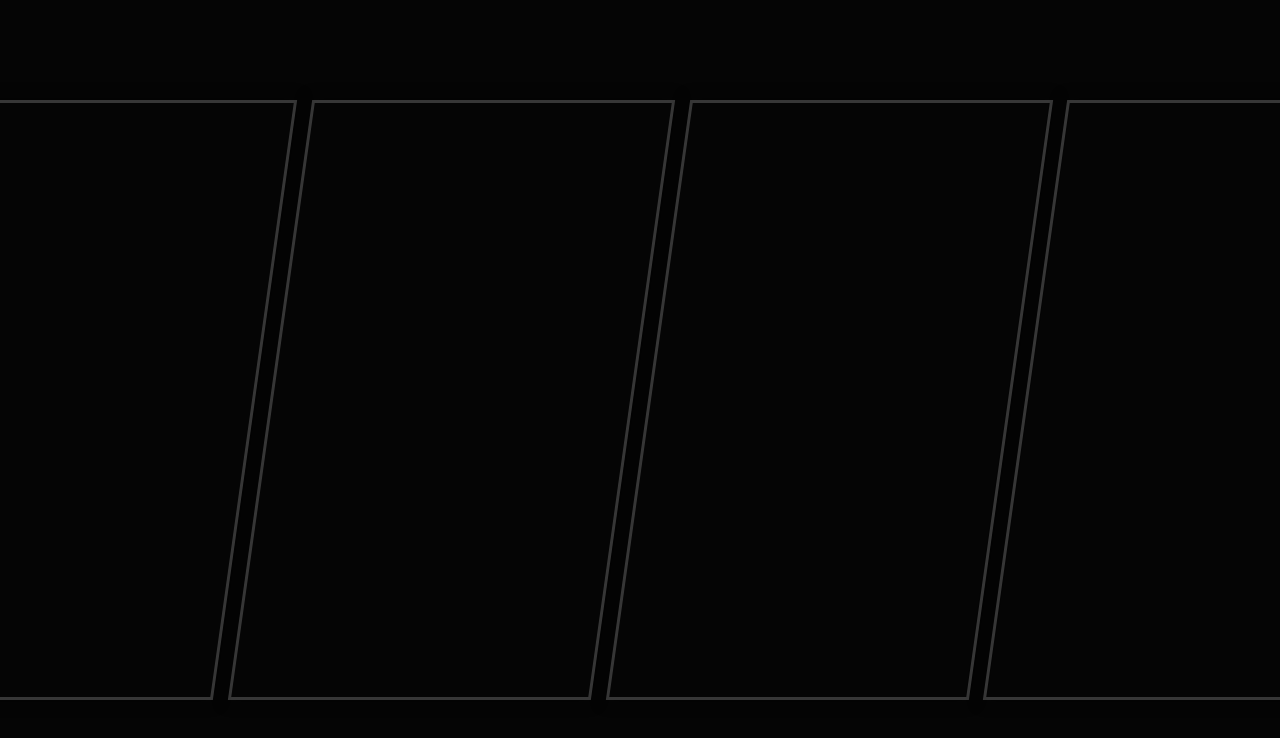
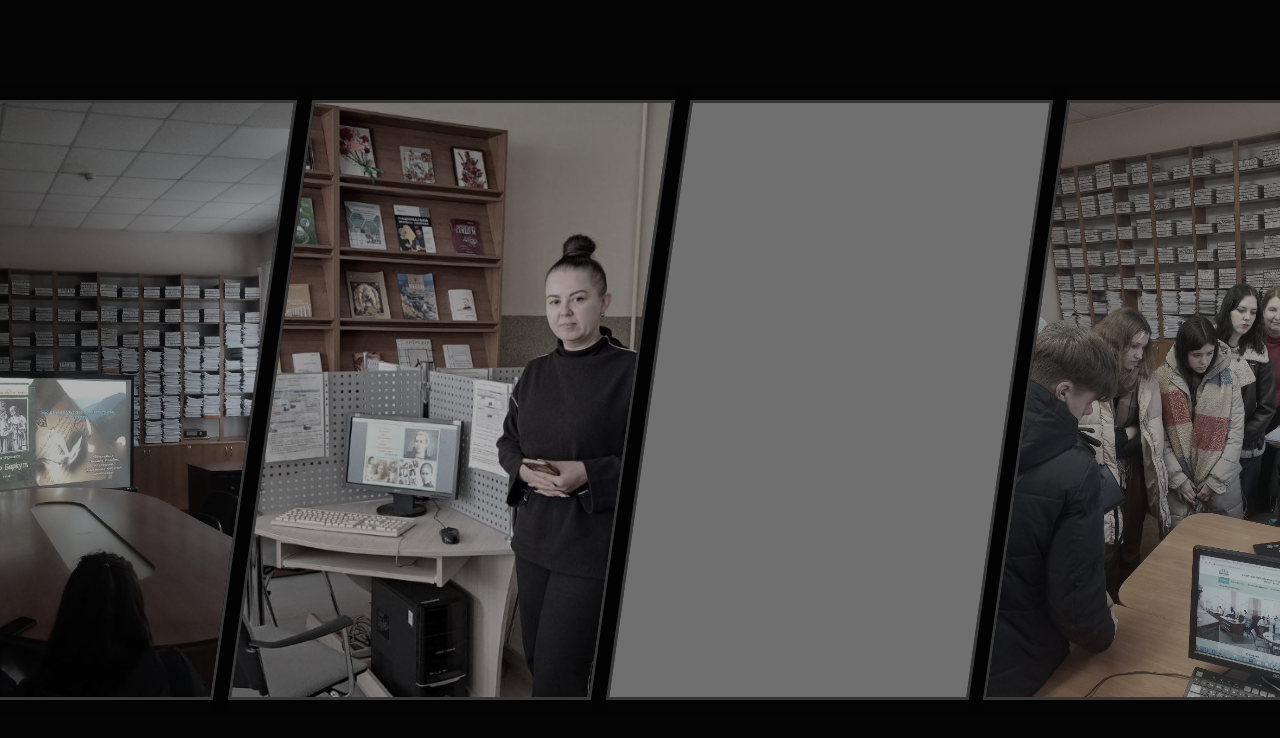
Before and after one commit to DmitriyDMC/figna, a plain HTML site: page index.html in a window 1280 px wide. Drawn offline with nearby package versions, Linux system fonts and the light colour scheme; the site is published under a folder, as on GitHub Pages, so addresses that start at the root find nothing.

Commit message:
Add files via upload

```diff
--- a/index.html
+++ b/index.html
@@ -3,7 +3,7 @@
 <head>
     <meta charset="UTF-8">
     <meta name="viewport" content="width=device-width, initial-scale=1.0">
-    <title>Нахилений Слайдер у стилі Star Wars</title>
+    <title>ага</title>
     <script src="https://cdn.tailwindcss.com"></script>
     <style>
         body {
@@ -116,25 +116,25 @@
         <div class="slider-wrapper">
             <!-- Панель 1 -->
             <div class="panel">
-                <div class="panel-inner" style="background-image: url('/07.11.2025\(5\).jpg');"></div>
+                <div class="panel-inner" style="background-image: url('07.11.2025\(5\).jpg');"></div>
                 <div class="panel-content"></div>
             </div>
 
             <!-- Панель 2 -->
             <div class="panel">
-                <div class="panel-inner" style="background-image: url('/25.02.2026\(3\).jpg');"></div>
+                <div class="panel-inner" style="background-image: url('25.02.2026\(3\).jpg');"></div>
                 <div class="panel-content"></div>
             </div>
 
             <!-- Панель 3 -->
             <div class="panel">
-                <div class="panel-inner" style="background-image: url('/27.02.2026\(1\).jpg');"></div>
+                <div class="panel-inner" style="background-image: url('27.02.2026\(1\).jpg');"></div>
                 <div class="panel-content"></div>
             </div>
 
             <!-- Панель 4 -->
             <div class="panel">
-                <div class="panel-inner" style="background-image: url('/27.02.2026\(4\).jpg');"></div>
+                <div class="panel-inner" style="background-image: url('27.02.2026\(4\).jpg');"></div>
                 <div class="panel-content"></div>
             </div>
 
```
